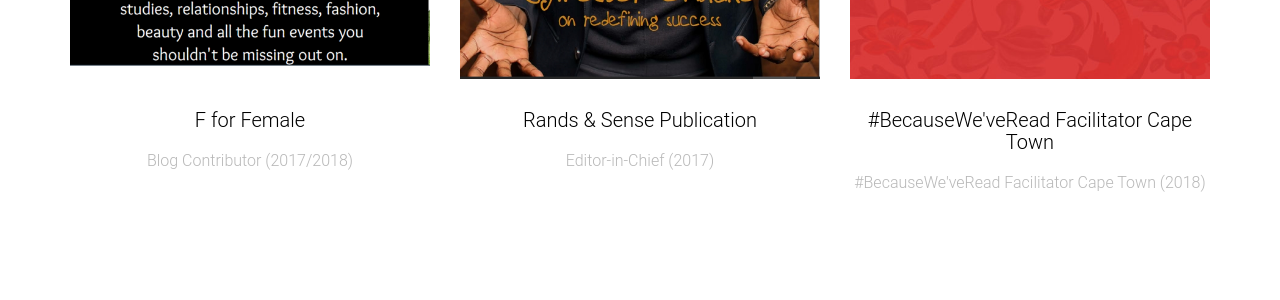
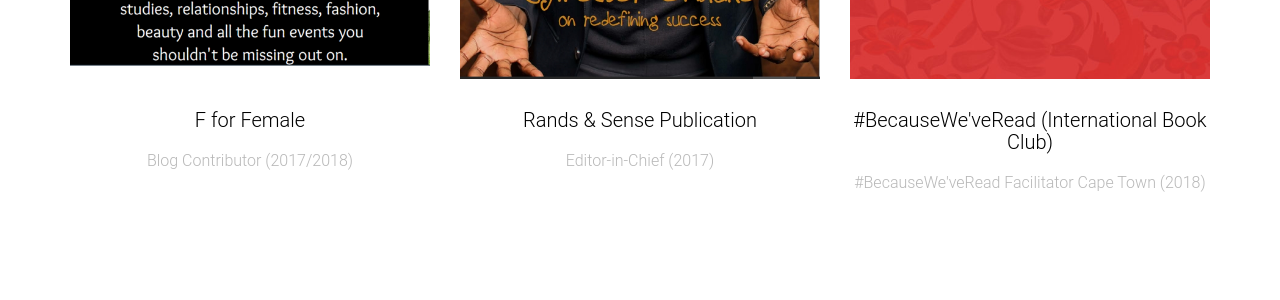
Before and after one commit to Surekha24/Surekha24.github.io, a Jekyll site: the page projects.html, which Jekyll copies as it is, in a window 1280 px wide. Shown: the part 1423-1723 px from the top of the page. Built offline with Jekyll 4.4.1, drawn with Linux system fonts in a browser that asks for light colours; nearby versions of some CDN libraries; library files that are not in the unit come from our copies.

Commit message:
Update projects.html

```diff
--- a/projects.html
+++ b/projects.html
@@ -114,11 +114,11 @@
                                 <div class="col-md-4 col-sm-6">
 					<div class="fh5co-grid-work">
 						<div class="work-holder">
-							<a href="images/bwr.jpg"><img src="images/bwr.jpg" alt="#BecauseWe'veRead"></a>
-							<a href="images/R&S 2017.pdf" class="inner-overlay inner-overlay-2"><i class="fa fa-file-pdf-o"></i></a>
+							<a href="http://www.joojooazad.com/2018/04/a-radical-reading-club-becauseweveread.html" target="_blank"><img src="images/bwr.jpg" alt="#BecauseWe'veRead"></a>
+							<a href="http://www.joojooazad.com/2018/04/a-radical-reading-club-becauseweveread.html" target="_blank" class="inner-overlay inner-overlay-2"><i class="fa fa-file-laptop"></i></a>
 						</div>
 						<div class="desc">
-							<h3><a href="images/R&S 2017.pdf">#BecauseWe'veRead Facilitator Cape Town</a></h3>
+							<h3><a href="http://www.joojooazad.com/2018/04/a-radical-reading-club-becauseweveread.html" target="_blank"> #BecauseWe'veRead (International Book Club) </a></h3>
 							<span> #BecauseWe'veRead Facilitator Cape Town (2018) </span>
 						</div>
 					</div>
```
